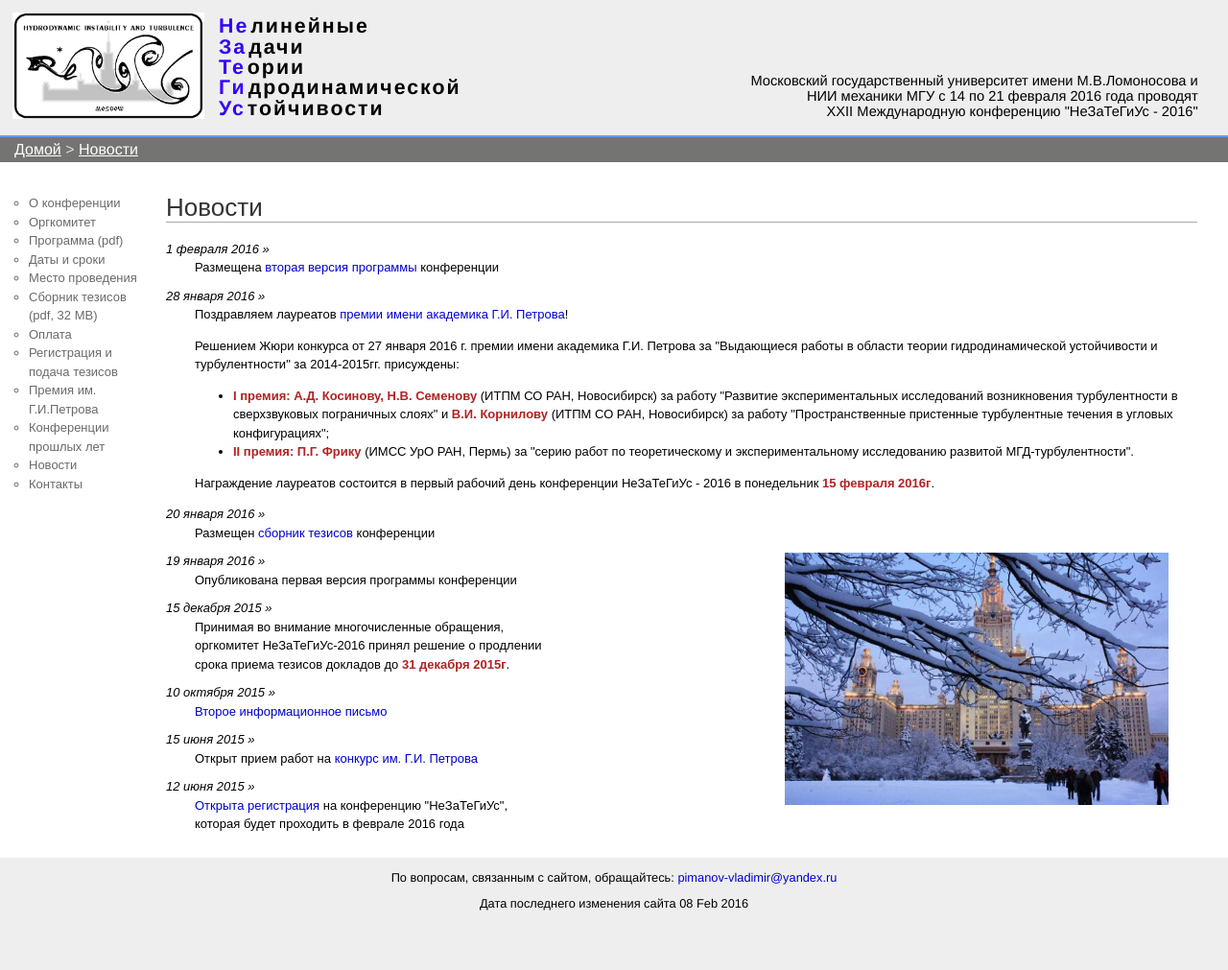
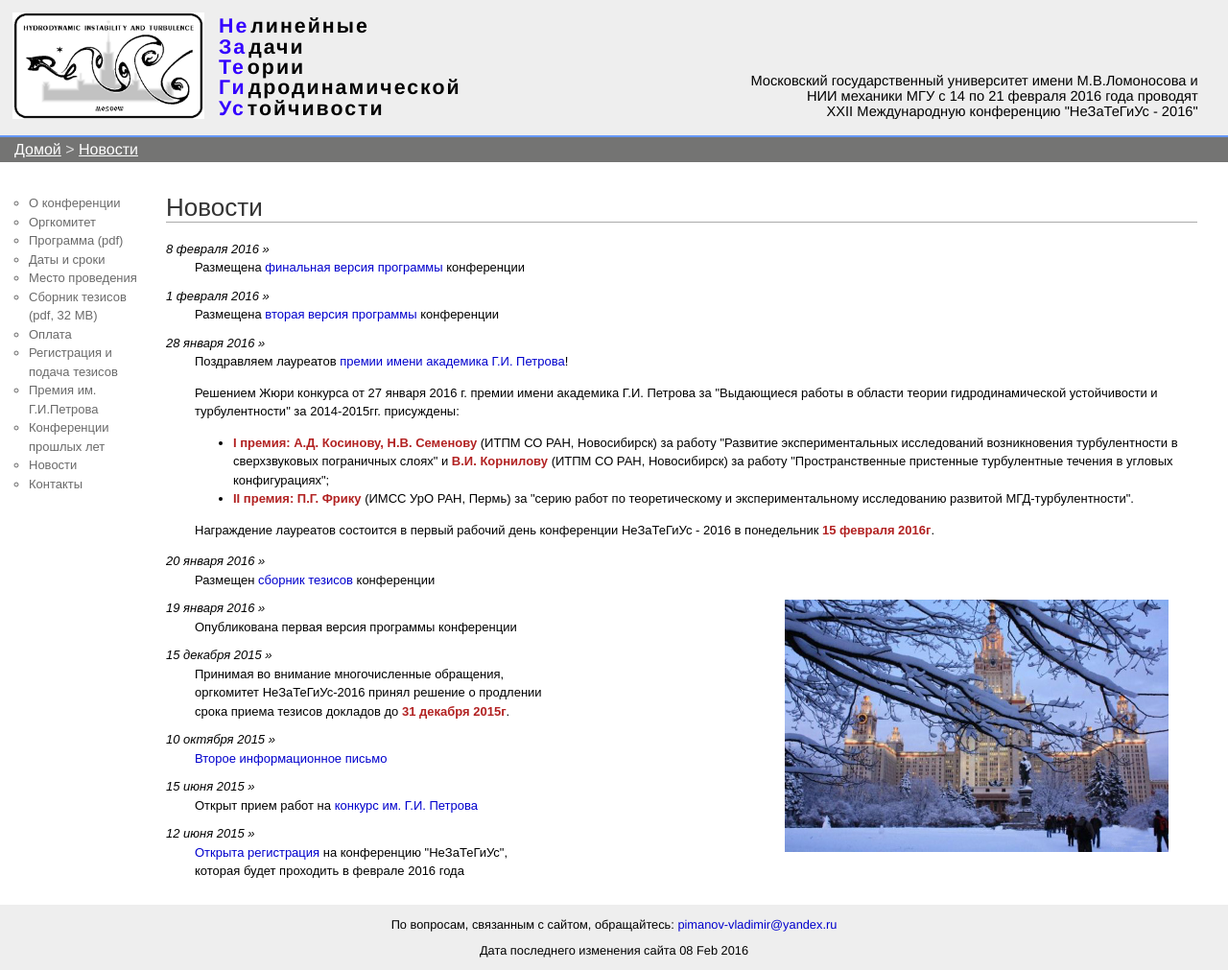
Before and after one commit to pimanov/hit-conf, a Jekyll site: the page built from index.html, in a window 1280 px wide. Shown: the whole page at 96% size. Built offline with Jekyll 4.4.1, drawn with Linux system fonts in a browser that asks for light colours; before the commit the page ends 962 px from its top, so only the background shows below that.

Commit message:
program_3 added

```diff
--- a/_layouts/default.html
+++ b/_layouts/default.html
@@ -52,7 +52,7 @@
 	<ul class="body">
           <li><a href="/2016/index.html">О конференции</a></li>
           <li><a href="/2016/org.html">Оргкомитет</a></li>
-          <li><a href="/2016/downloads/Program_2.pdf" target="_blank">Программа (pdf)</a></li>
+          <li><a href="/2016/downloads/Program_3.pdf" target="_blank">Программа (pdf)</a></li>
           <li><a href="/2016/dates.html">Даты и сроки</a></li>
           <li><a href="/2016/place.html">Место проведения</a></li>
           <li><a href="/books/NeZaTeGiUs_2016.pdf" target="_blank">Сборник тезисов (pdf, 32 MB)</a></li>
--- a/index.html
+++ b/index.html
@@ -3,6 +3,10 @@ layout: default
 title: Новости
 ---
 <div style="width: 400px">
+  <em>8 февраля 2016 &raquo;</em>
+  <div style="margin: 0px 5px 10px 30px">
+      Размещена <a href="/2016/downloads/Program_3.pdf" target="_blank">финальная версия программы</a> конференции
+  </div>
   <em>1 февраля 2016 &raquo;</em>
   <div style="margin: 0px 5px 10px 30px">
       Размещена <a href="/2016/downloads/Program_2.pdf" target="_blank">вторая версия программы</a> конференции
```
Also changed, not shown: 1 other file.
